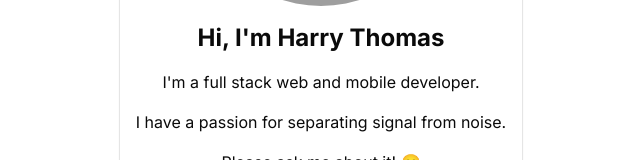
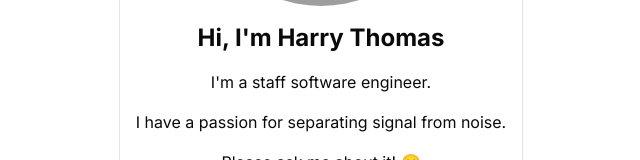
Before and after one commit to harryt04/portfolio, a Next.js app: page / in a window 1280 px wide. Shown: the part 382-542 px from the top of the page, without its empty margins (319-959 px from the left). Built offline with nearby package versions, Linux system fonts and the light colour scheme; no server answers; grey boxes are pictures that could not be loaded.

Commit message:
updated tagline

```diff
--- a/app/page.tsx
+++ b/app/page.tsx
@@ -53,7 +53,7 @@ export default function Home() {
             </Avatar>
             <p className="text-2xl font-bold">Hi, I&apos;m Harry Thomas</p>
             <p className="text-m">
-              I&apos;m a full stack web and mobile developer.
+              I&apos;m a staff software engineer.
             </p>
             <p className="text-m">
               I have a passion for separating signal from noise.
```
